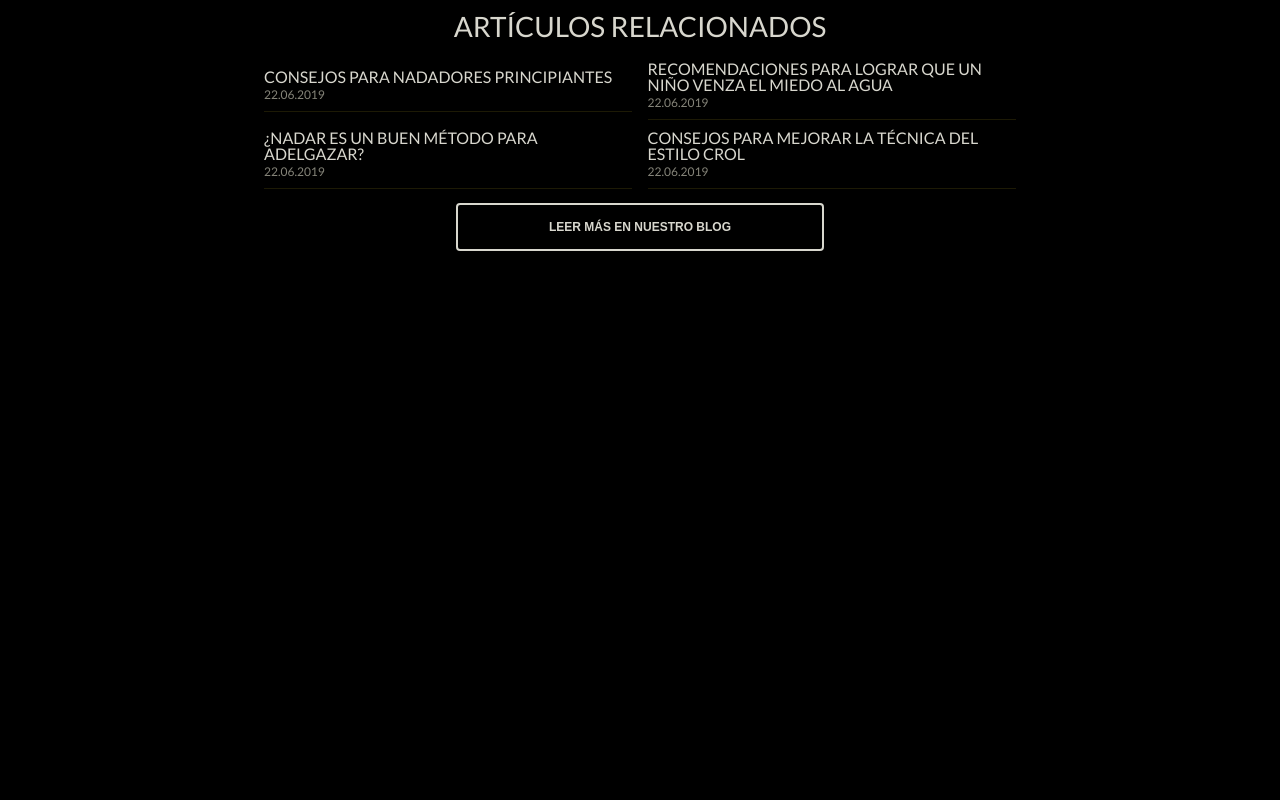
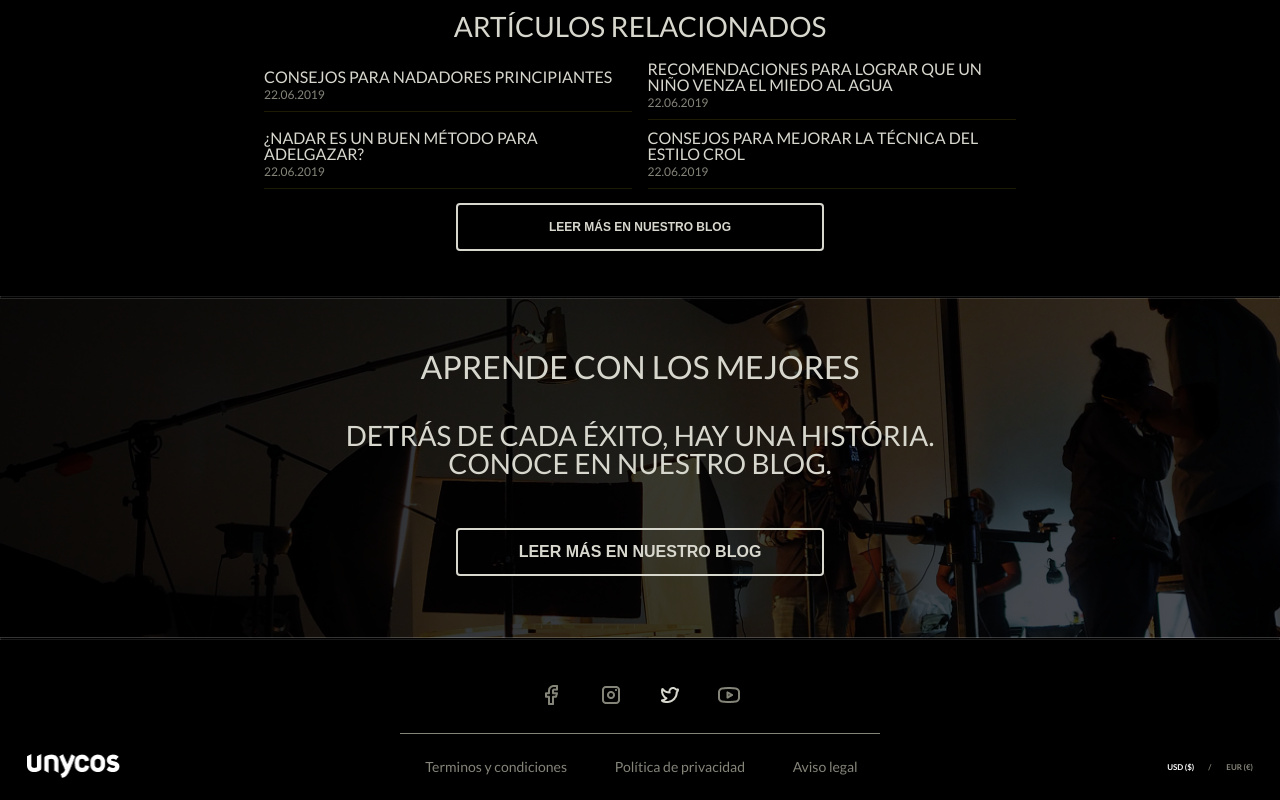
Before and after one commit to DanielL29/unyco-test-maquetacion, a React (Vite) app: page / in a window 1280 px wide. Shown: the part 3461-4261 px from the top of the page. Before the commit the page ends 3757 px from the top, so only its background shows below. Built offline with nearby package versions, Linux system fonts and the light colour scheme; no server answers.

Commit message:
feat: add footer to app

```diff
--- a/src/App.tsx
+++ b/src/App.tsx
@@ -1,4 +1,5 @@
 import { UserProvider } from "./contexts/UserContext";
+import Footer from "./layouts/footer";
 import Header from "./layouts/header";
 import LandingPage from "./pages/landing-page";
 
@@ -7,6 +8,7 @@ export default function App() {
     <UserProvider>
       <Header />
       <LandingPage />
+      <Footer />
     </UserProvider>
   );
 }
```
